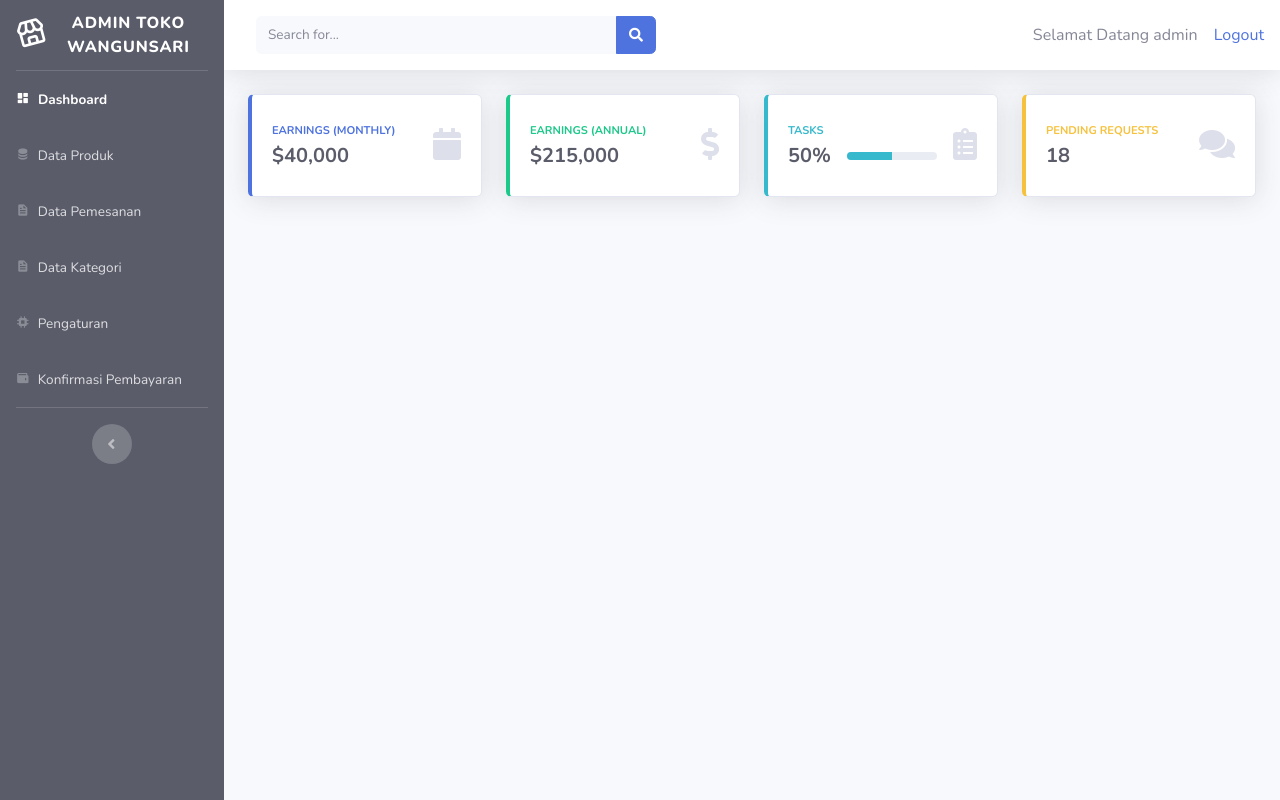
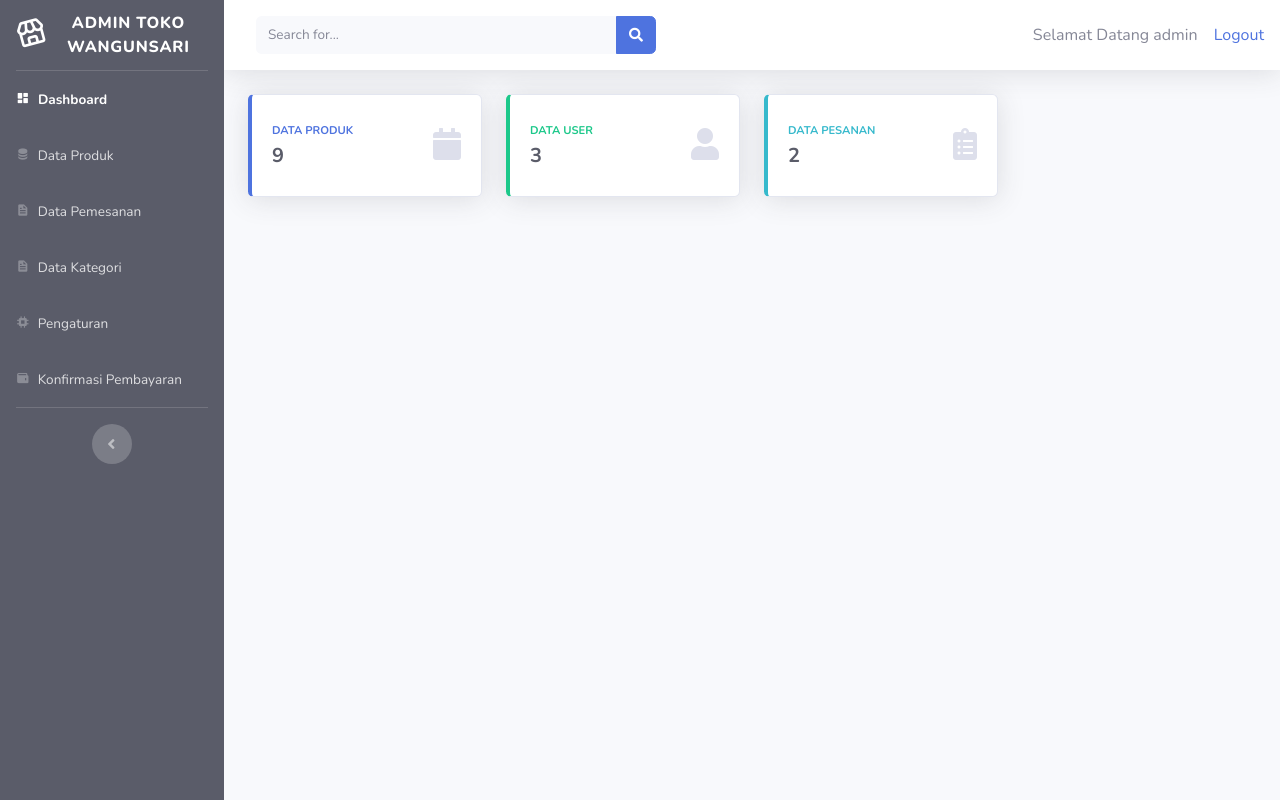
Before and after one commit to lionisare/eccomerce-kp, a CodeIgniter app: page /database/admin/admin_dasboard in a window 1280 px wide. Run offline with CodeIgniter, Linux system fonts and the light colour scheme; a user stored in the database is signed in; data comes from the database, SQL or seed files in the repository.

Commit message:
update lagi

```diff
--- a/application/controllers/admin/admin_dasboard.php
+++ b/application/controllers/admin/admin_dasboard.php
@@ -17,9 +17,13 @@ class Admin_dasboard extends CI_Controller
     }
     public function index()
     {
+        $data['jumlahpdk'] = $this->model_produk->hitungdata();
+        $data['jumlahuser'] = $this->model_auth->hitungdatauser();
+        $data['jumlahpesanan'] = $this->model_invoice->hitungdatapesanan();
+
         $this->load->view('admin/template_admin/header');
         $this->load->view('admin/template_admin/sidebar');
-        $this->load->view('admin/admin_dasboard');
+        $this->load->view('admin/admin_dasboard', $data);
         $this->load->view('admin/template_admin/footer');
     }
 }
--- a/application/models/model_auth.php
+++ b/application/models/model_auth.php
@@ -17,4 +17,16 @@ class Model_auth extends CI_Model
             return array();
         }
     }
+    public function hitungdatauser()
+    {
+        $query = $this->db->get('tb_user');
+        if($query->num_rows()>0)
+        {
+            return $query->num_rows();
+        }
+        else
+        {
+            return 0;
+        }
+    }
 }
--- a/application/models/model_invoice.php
+++ b/application/models/model_invoice.php
@@ -38,7 +38,7 @@ class Model_invoice extends CI_Model
     }
     public function ambil_id_invoice($id_invoice)
     {
-        $result = $this->db->where('id', $id_invoice)->limit(1)->get('tb_invoices');
+        $result = $this->db->where('id_invoice', $id_invoice)->limit(1)->get('tb_invoices');
         if ($result->num_rows() > 0) {
             return $result->row();
         } else {
@@ -54,4 +54,16 @@ class Model_invoice extends CI_Model
             return false;
         }
     }
+     public function hitungdatapesanan()
+    {
+        $query = $this->db->get('tb_invoices');
+        if($query->num_rows()>0)
+        {
+            return $query->num_rows();
+        }
+        else
+        {
+            return 0;
+        }
+    }
 }
--- a/application/models/model_konfirmasi.php
+++ b/application/models/model_konfirmasi.php
@@ -5,13 +5,21 @@ class Model_konfirmasi extends CI_Model
     {
         $this->db->insert($table, $data);
     }
+    // public function tampil_data()
+    // {
+    //     $result = $this->db->get('tb_konfirmasi');
+    //     if ($result->num_rows() > 0) {
+    //         return $result->result();
+    //     } else {
+    //         return false;
+    //     }
+    // }
     public function tampil_data()
     {
-        $result = $this->db->get('tb_konfirmasi');
-        if ($result->num_rows() > 0) {
-            return $result->result();
-        } else {
-            return false;
-        }
+        $this->db->select('*');
+        $this->db->from('tb_invoices');
+        $this->db->join('tb_konfirmasi','tb_invoices.id_invoice = tb_konfirmasi.id_invoice','left');
+        $query = $this->db->get();
+        return $query->result();
     }
 }
--- a/application/models/model_produk.php
+++ b/application/models/model_produk.php
@@ -67,4 +67,16 @@ class Model_produk extends CI_Model
             return false;
         }
     }
+    public function hitungdata()
+    {
+        $query = $this->db->get('tb_produk');
+        if($query->num_rows()>0)
+        {
+            return $query->num_rows();
+        }
+        else
+        {
+            return 0;
+        }
+    }
 }
--- a/application/views/admin/admin_dasboard.php
+++ b/application/views/admin/admin_dasboard.php
@@ -1,16 +1,14 @@
 <div class="container-fluid">
     <!-- Content Row -->
     <div class="row">
-
-        <!-- Earnings (Monthly) Card Example -->
         <div class="col-xl-3 col-md-6 mb-4">
             <div class="card border-left-primary shadow h-100 py-2">
                 <div class="card-body">
                     <div class="row no-gutters align-items-center">
                         <div class="col mr-2">
                             <div class="text-xs font-weight-bold text-primary text-uppercase mb-1">
-                                Earnings (Monthly)</div>
-                            <div class="h5 mb-0 font-weight-bold text-gray-800">$40,000</div>
+                                Data Produk</div>
+                            <div class="h5 mb-0 font-weight-bold text-gray-800"><?= $jumlahpdk; ?></div>
                         </div>
                         <div class="col-auto">
                             <i class="fas fa-calendar fa-2x text-gray-300"></i>
@@ -20,18 +18,18 @@
             </div>
         </div>
 
-        <!-- Earnings (Monthly) Card Example -->
+
         <div class="col-xl-3 col-md-6 mb-4">
             <div class="card border-left-success shadow h-100 py-2">
                 <div class="card-body">
                     <div class="row no-gutters align-items-center">
                         <div class="col mr-2">
                             <div class="text-xs font-weight-bold text-success text-uppercase mb-1">
-                                Earnings (Annual)</div>
-                            <div class="h5 mb-0 font-weight-bold text-gray-800">$215,000</div>
+                                Data user</div>
+                            <div class="h5 mb-0 font-weight-bold text-gray-800"><?= $jumlahuser; ?></div>
                         </div>
                         <div class="col-auto">
-                            <i class="fas fa-dollar-sign fa-2x text-gray-300"></i>
+                            <i class="fas fa-user fa-2x text-gray-300"></i>
                         </div>
                     </div>
                 </div>
@@ -44,16 +42,11 @@
                 <div class="card-body">
                     <div class="row no-gutters align-items-center">
                         <div class="col mr-2">
-                            <div class="text-xs font-weight-bold text-info text-uppercase mb-1">Tasks
+                            <div class="text-xs font-weight-bold text-info text-uppercase mb-1">Data Pesanan
                             </div>
                             <div class="row no-gutters align-items-center">
                                 <div class="col-auto">
-                                    <div class="h5 mb-0 mr-3 font-weight-bold text-gray-800">50%</div>
-                                </div>
-                                <div class="col">
-                                    <div class="progress progress-sm mr-2">
-                                        <div class="progress-bar bg-info" role="progressbar" style="width: 50%" aria-valuenow="50" aria-valuemin="0" aria-valuemax="100"></div>
-                                    </div>
+                                    <div class="h5 mb-0 mr-3 font-weight-bold text-gray-800"><?= $jumlahpesanan ?></div>
                                 </div>
                             </div>
                         </div>
@@ -64,22 +57,5 @@
                 </div>
             </div>
         </div>
-        <!-- Pending Requests Card Example -->
-        <div class="col-xl-3 col-md-6 mb-4">
-            <div class="card border-left-warning shadow h-100 py-2">
-                <div class="card-body">
-                    <div class="row no-gutters align-items-center">
-                        <div class="col mr-2">
-                            <div class="text-xs font-weight-bold text-warning text-uppercase mb-1">
-                                Pending Requests</div>
-                            <div class="h5 mb-0 font-weight-bold text-gray-800">18</div>
-                        </div>
-                        <div class="col-auto">
-                            <i class="fas fa-comments fa-2x text-gray-300"></i>
-                        </div>
-                    </div>
-                </div>
-            </div>
-        </div>
     </div>
 </div>
--- a/application/views/admin/detail_invoice.php
+++ b/application/views/admin/detail_invoice.php
@@ -1,5 +1,5 @@
 <div class="container-fluid">
-    <h4>Detail Pemesanan <div class="btn btn-success btn-sm">No. Invoice: <?= $invoice->id ?></div>
+    <h4>Detail Pemesanan <div class="btn btn-success btn-sm">No. Invoice: <?= $invoice->id_invoice ?></div>
     </h4>
     <table class="table table-bordered">
         <thead class="thead-dark">
--- a/application/views/admin/invoice.php
+++ b/application/views/admin/invoice.php
@@ -12,13 +12,13 @@
             </tr>
             <?php foreach ($invoice as $inv) : ?>
                 <tr>
-                    <td><?= $inv->id ?></td>
+                    <td><?= $inv->id_invoice ?></td>
                     <td><?= $inv->nama ?></td>
                     <td><?= $inv->alamat ?></td>
                     <td><?= $inv->tgl_pesan ?></td>
                     <td><?= $inv->batas_bayar ?></td>
                     <td>
-                        <?= anchor('admin/invoice/detail/' . $inv->id, '<div class="btn btn-info btn-sm">Detail</div>') ?>
+                        <?= anchor('admin/invoice/detail/' . $inv->id_invoice, '<div class="btn btn-info btn-sm">Detail</div>') ?>
                     </td>
                 </tr>
             <?php endforeach ?>
--- a/application/views/konfirmasi/detail_konfirmasi.php
+++ b/application/views/konfirmasi/detail_konfirmasi.php
@@ -1,7 +1,7 @@
 <div class="container-fluid">
     <div class="card">
         <div class="card-header">
-            <h4>Detail Produk</h4>
+            <h4>Detail konfirmasi Pembayaran</h4>
         </div>
         <div class="card-body">
 
```
Also changed, not shown: application/controllers/admin/konfirmasi.php (+8 -7 lines), application/controllers/konfirmasi.php (+13 -0 lines), application/views/konfirmasi/admin.php (+7 -5 lines), upload/konfirmasi/download.jpeg (added), upload/konfirmasi/download1.jpeg (added), upload/magnifying-glass.png (added).
